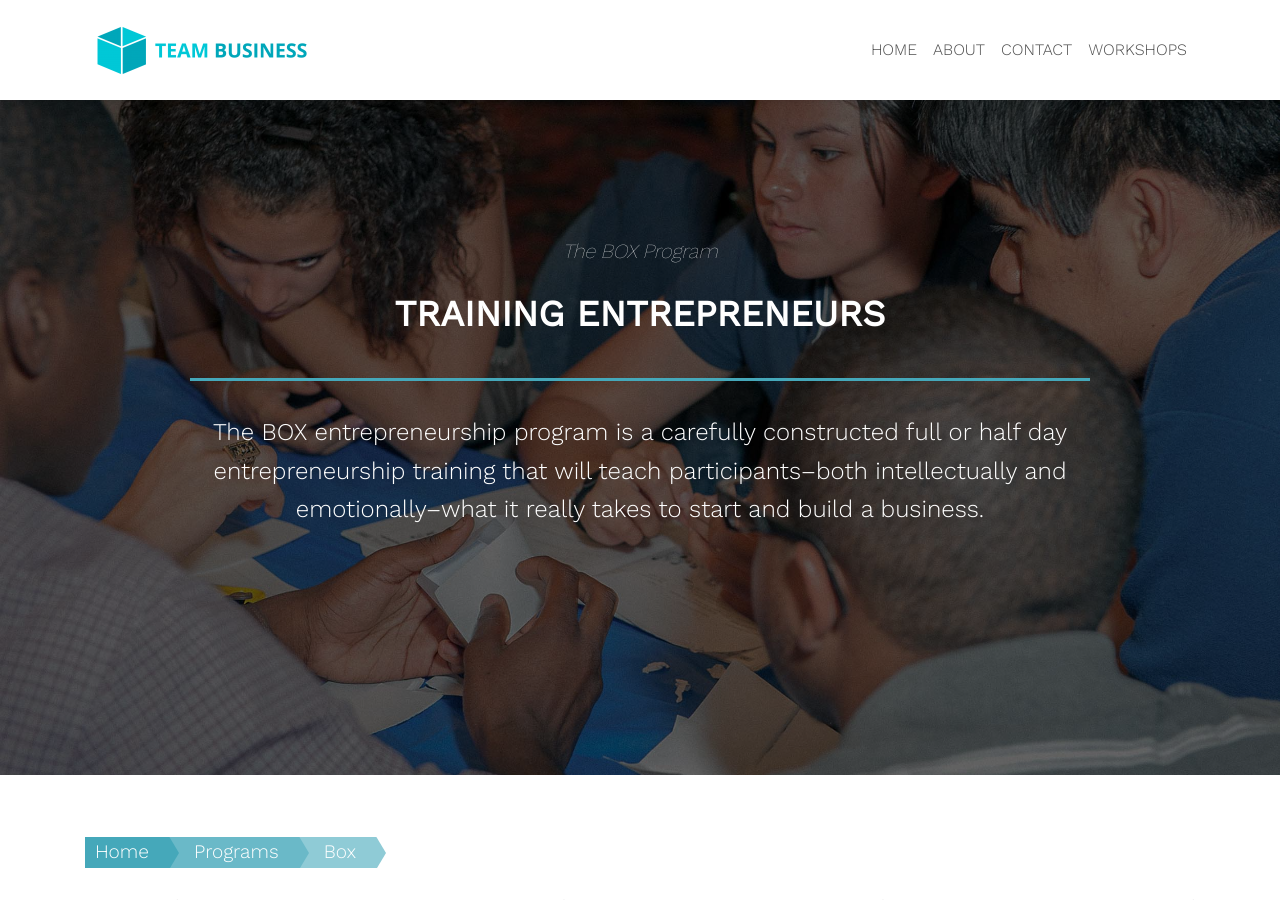
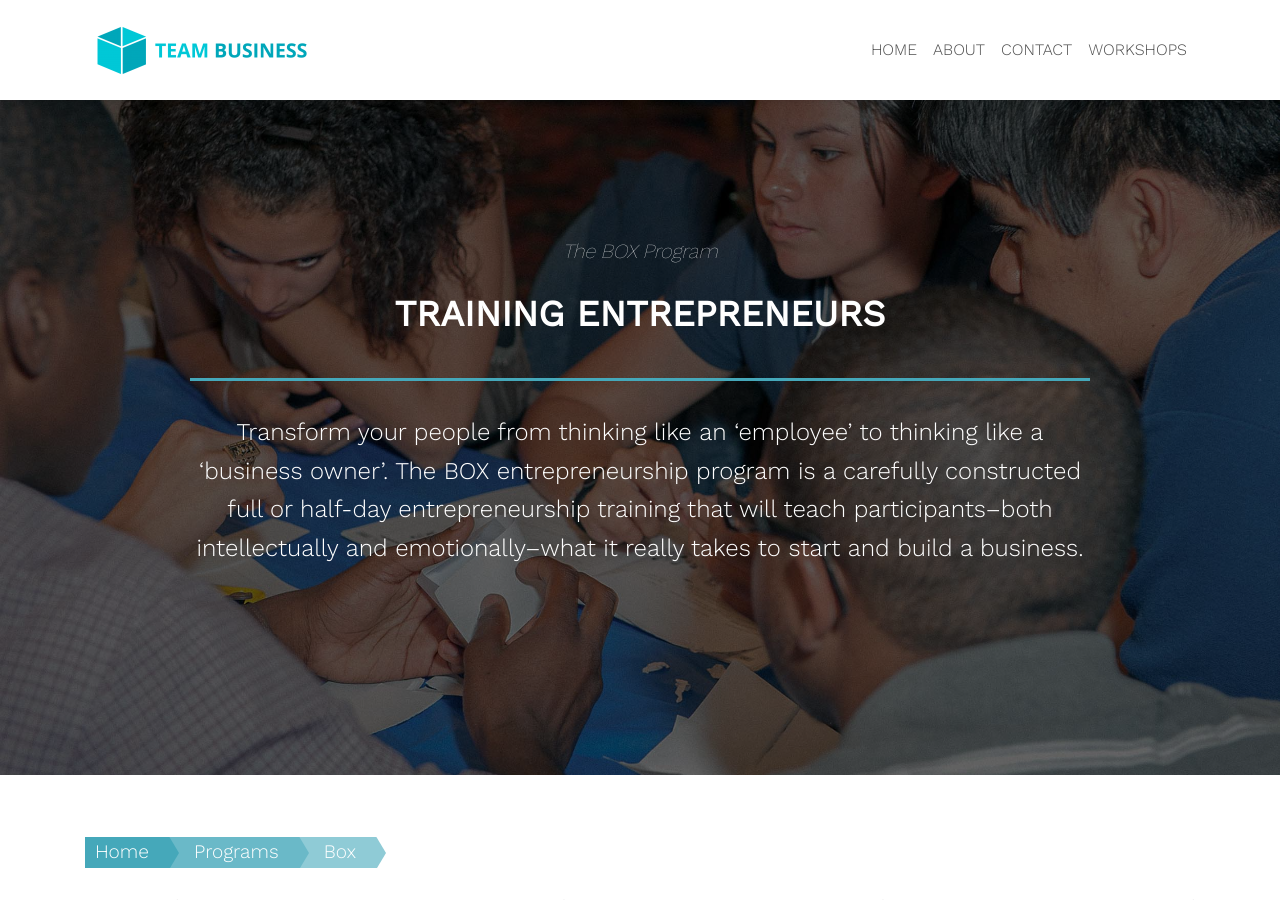
Before and after one commit to zac-heisey/team-business, a Jekyll site: the page built from _pages/box.md, in a window 1280 px wide and 900 px high. Built offline with Jekyll 4.4.1, drawn with Linux system fonts in a browser that asks for light colours; nearby versions of some CDN libraries.

Commit message:
Update from Forestry.io Lara Azzam updated _pages/box.md

```diff
--- a/_pages/box.md
+++ b/_pages/box.md
@@ -6,9 +6,10 @@ description: ''
 section-title: The BOX Program
 header-image: "/assets/images/box-program.jpg"
 intro-1: Training Entrepreneurs
-intro-2: The BOX entrepreneurship program is a carefully constructed full or half
-  day entrepreneurship training that will teach participants–both intellectually and
-  emotionally–what it really takes to start and build a business.
+intro-2: Transform your people from thinking like an ‘employee’ to thinking like a
+  ‘business owner’.  The BOX entrepreneurship program is a carefully constructed full
+  or half-day entrepreneurship training that will teach participants–both intellectually
+  and emotionally–what it really takes to start and build a business.
 
 ---
 BOX is a fast-paced competitive environment that forces everyone involved to powerfully appreciate the importance of communication, teamwork, and listening skills. It is an intense, but exciting learning experience that is not soon forgotten.
```
